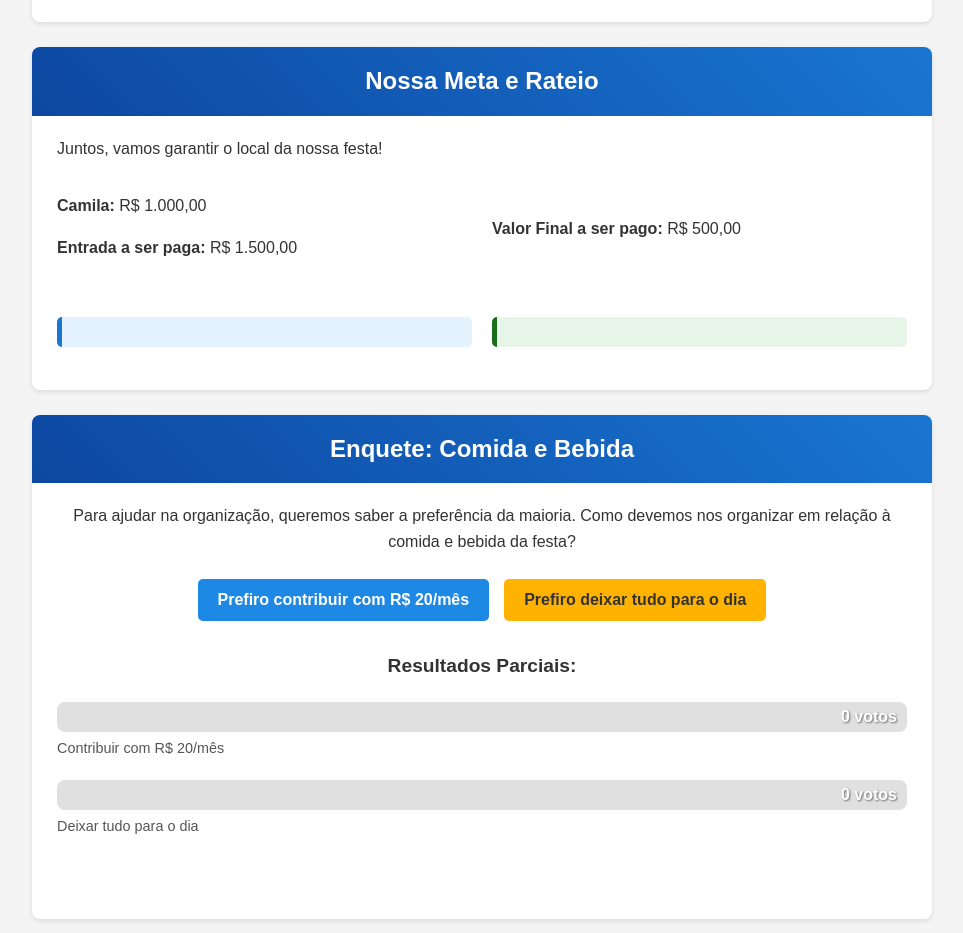
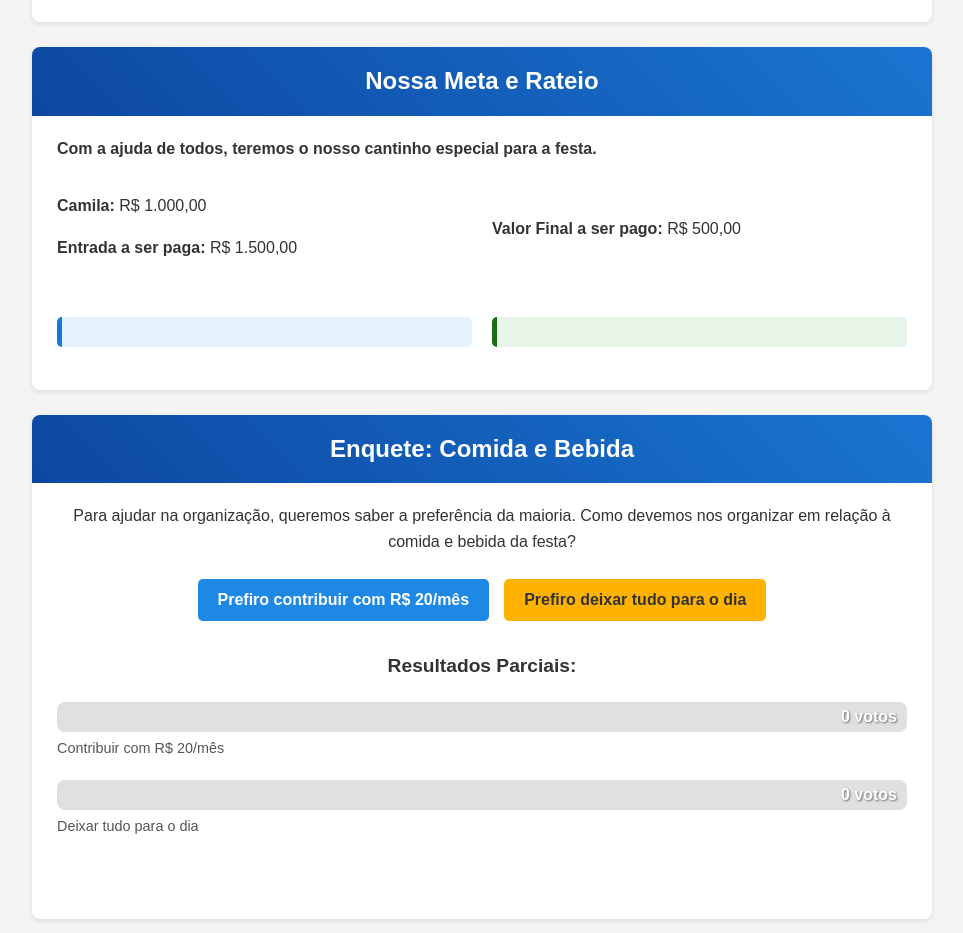
Before and after one commit to marco-egito/psimarco, a website: page index.html in a window 1280 px wide. Shown: the part 1261-2194 px from the top of the page, without its empty margins (158-1121 px from the left). Drawn offline with Linux system fonts and the light colour scheme; no server answers.

Commit message:
Update index.html

```diff
--- a/index.html
+++ b/index.html
@@ -54,7 +54,7 @@
 
         <section id="meta">
             <h2>Nossa Meta e Rateio</h2>
-            <p>Juntos, vamos garantir o local da nossa festa!</p>
+            <p><strong>Com a ajuda de todos, teremos o nosso cantinho especial para a festa.</strong></p>
             <div class="goal-details new-layout">
                 <div>
                     <p><strong>Camila:</strong> R$ 1.000,00</p>
```
